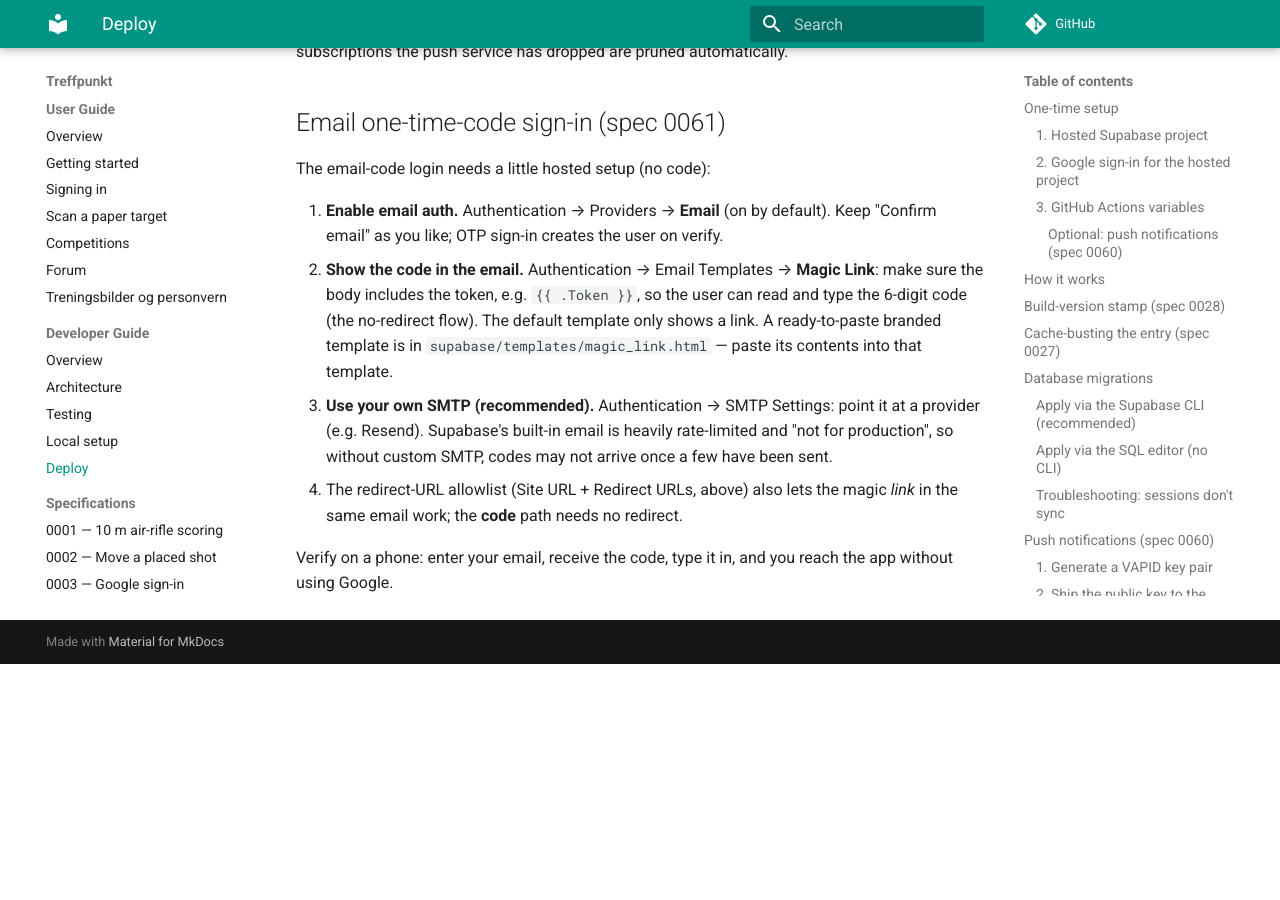
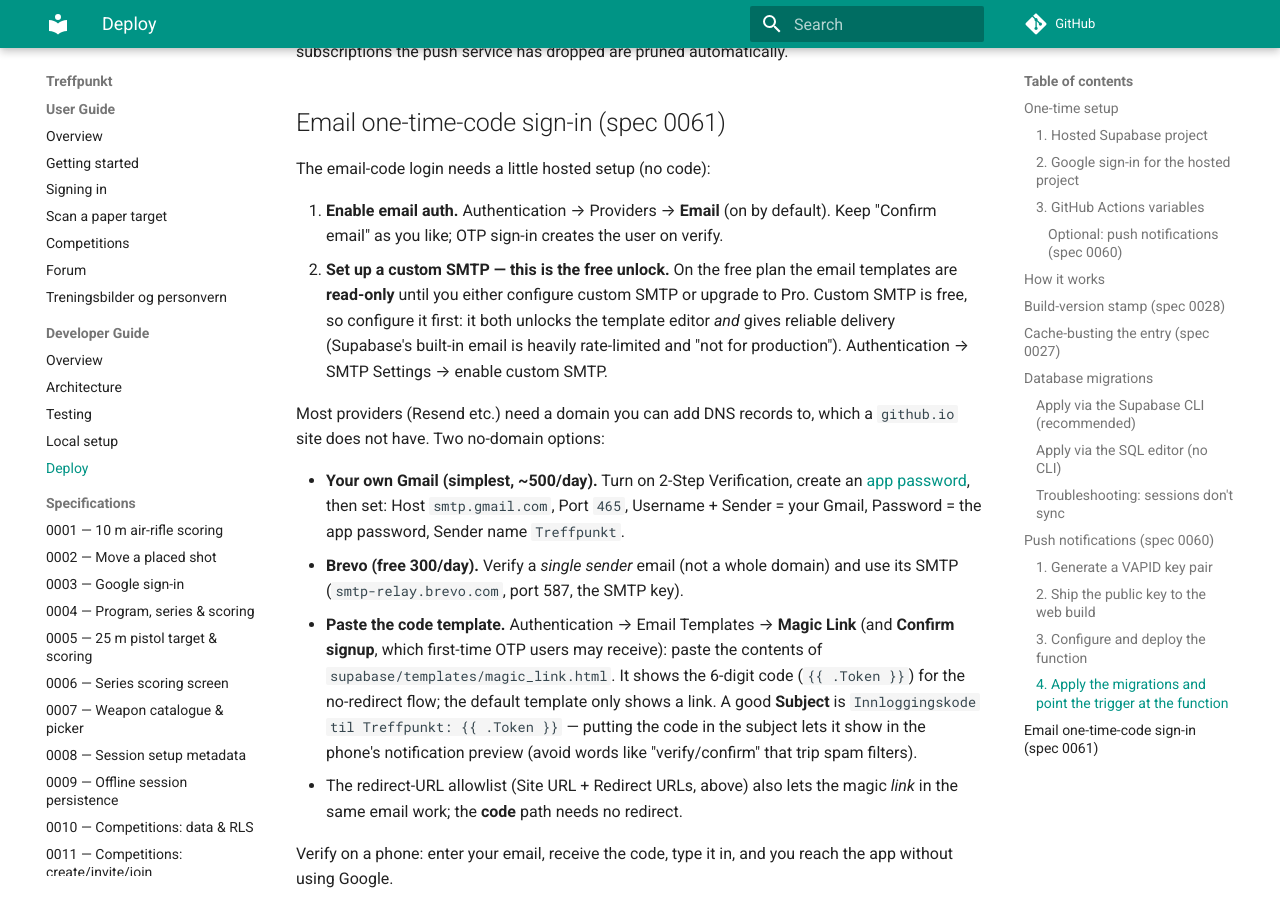
Before and after one commit to roykollensvendsen/treffpunkt, an MkDocs documentation site: the page built from docs/dev/deploy.md, in a window 1280 px wide and 900 px high, scrolled down 5228 px. Built offline with MkDocs 1.6.1 and Material for MkDocs 9.7.7, drawn with Linux system fonts in a browser that asks for light colours; comment, search, counter and statistics services are not loaded; before the commit the page ends 5892 px from its top, so only the background shows below that.

Commit message:
docs(auth): document the free Gmail/Brevo SMTP path for email login
Utdyper oppsettet av e-postinnlogging i deploy-guiden: på gratisplanen er
e-postmalene låst til du setter opp egen SMTP (eller oppgraderer til Pro),
så egen SMTP er gratis-nøkkelen — den låser opp malen og gir pålitelig
utsending. Uten eget domene (som github.io) er enkleste vei egen Gmail med
app-passord, eller Brevo med én verifisert avsender. Tar også med anbefalt
emne-linje med koden i.

Reorders the steps to put custom SMTP first (the free unlock), adds the
no-domain Gmail/Brevo options, and a recommended Subject.

```diff
--- a/docs/dev/deploy.md
+++ b/docs/dev/deploy.md
@@ -232,15 +232,29 @@
 
 1. **Enable email auth.** Authentication → Providers → **Email** (on by default).
    Keep "Confirm email" as you like; OTP sign-in creates the user on verify.
-2. **Show the code in the email.** Authentication → Email Templates → **Magic
-   Link**: make sure the body includes the token, e.g. `{{ .Token }}`, so the
-   user can read and type the 6-digit code (the no-redirect flow). The default
-   template only shows a link. A ready-to-paste branded template is in
-   `supabase/templates/magic_link.html` — paste its contents into that template.
-3. **Use your own SMTP (recommended).** Authentication → SMTP Settings: point it
-   at a provider (e.g. Resend). Supabase's built-in email is heavily
-   rate-limited and "not for production", so without custom SMTP, codes may not
-   arrive once a few have been sent.
+2. **Set up a custom SMTP — this is the free unlock.** On the free plan the email
+   templates are **read-only** until you either configure custom SMTP or upgrade
+   to Pro. Custom SMTP is free, so configure it first: it both unlocks the
+   template editor *and* gives reliable delivery (Supabase's built-in email is
+   heavily rate-limited and "not for production"). Authentication → SMTP Settings
+   → enable custom SMTP.
+
+   Most providers (Resend etc.) need a domain you can add DNS records to, which a
+   `github.io` site does not have. Two no-domain options:
+
+   - **Your own Gmail (simplest, ~500/day).** Turn on 2-Step Verification, create
+     an [app password](https://myaccount.google.com/apppasswords), then set:
+     Host `smtp.gmail.com`, Port `465`, Username + Sender = your Gmail, Password =
+     the app password, Sender name `Treffpunkt`.
+   - **Brevo (free 300/day).** Verify a *single sender* email (not a whole
+     domain) and use its SMTP (`smtp-relay.brevo.com`, port 587, the SMTP key).
+3. **Paste the code template.** Authentication → Email Templates → **Magic Link**
+   (and **Confirm signup**, which first-time OTP users may receive): paste the
+   contents of `supabase/templates/magic_link.html`. It shows the 6-digit code
+   (`{{ .Token }}`) for the no-redirect flow; the default template only shows a
+   link. A good **Subject** is `Innloggingskode til Treffpunkt: {{ .Token }}` —
+   putting the code in the subject lets it show in the phone's notification
+   preview (avoid words like "verify/confirm" that trip spam filters).
 4. The redirect-URL allowlist (Site URL + Redirect URLs, above) also lets the
    magic *link* in the same email work; the **code** path needs no redirect.
 
```
